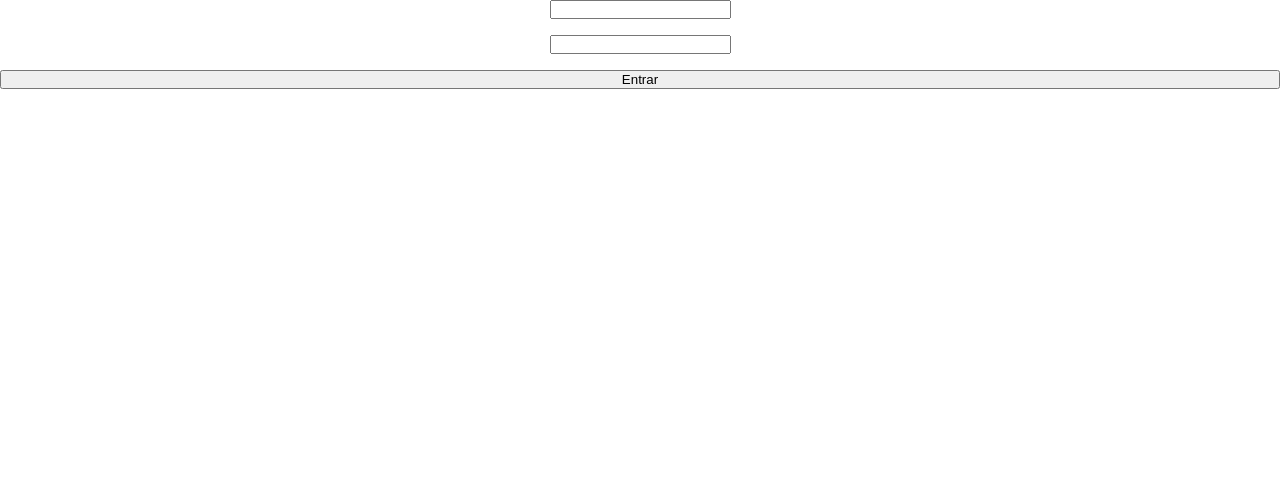
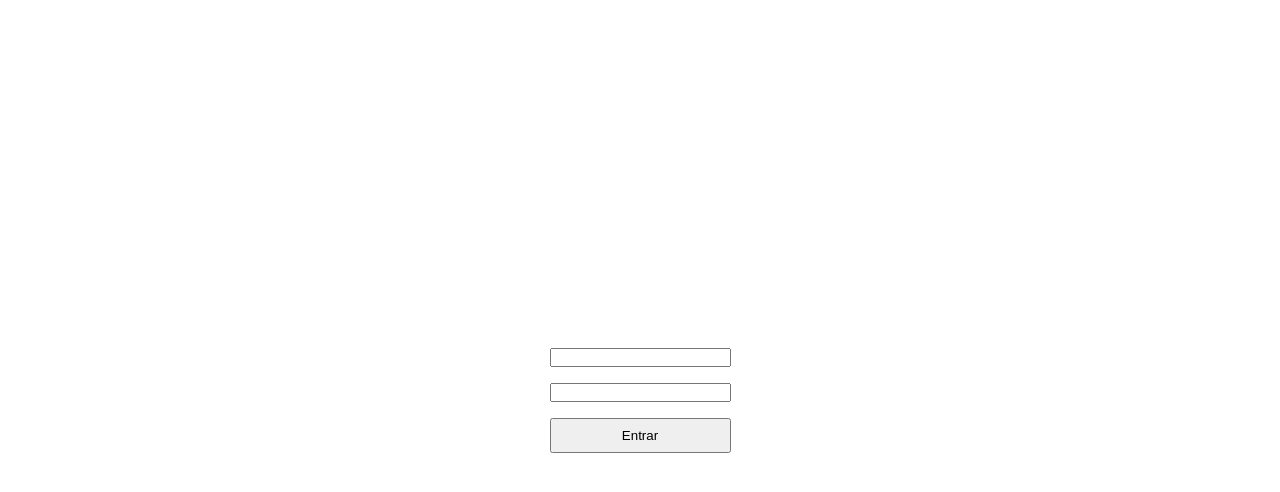
Before and after one commit to wellingtonrodriguesbr/nextauth, a Next.js app: page / in a window 1280 px wide. Shown: the top 492 px of the page. Built offline with nearby package versions, Linux system fonts and the light colour scheme.

Commit message:
style: update styles

```diff
--- a/src/pages/index.tsx
+++ b/src/pages/index.tsx
@@ -1,5 +1,4 @@
 import { FormEvent, useContext, useState } from "react";
-import styles from "../../styles/Home.module.css";
 import { AuthContext } from "../contexts/AuthContext";
 
 export default function Home() {
@@ -19,7 +18,8 @@ export default function Home() {
   }
 
   return (
-    <form onSubmit={handleSubmit} className={styles.container}>
+    <div className="container">
+      <form onSubmit={handleSubmit}>
         <input
           type="email"
           name="email"
@@ -36,5 +36,6 @@ export default function Home() {
         />
         <button type="submit">Entrar</button>
       </form>
+    </div>
   );
 }
```
Lines whose indentation alone changed are shown as unchanged.
